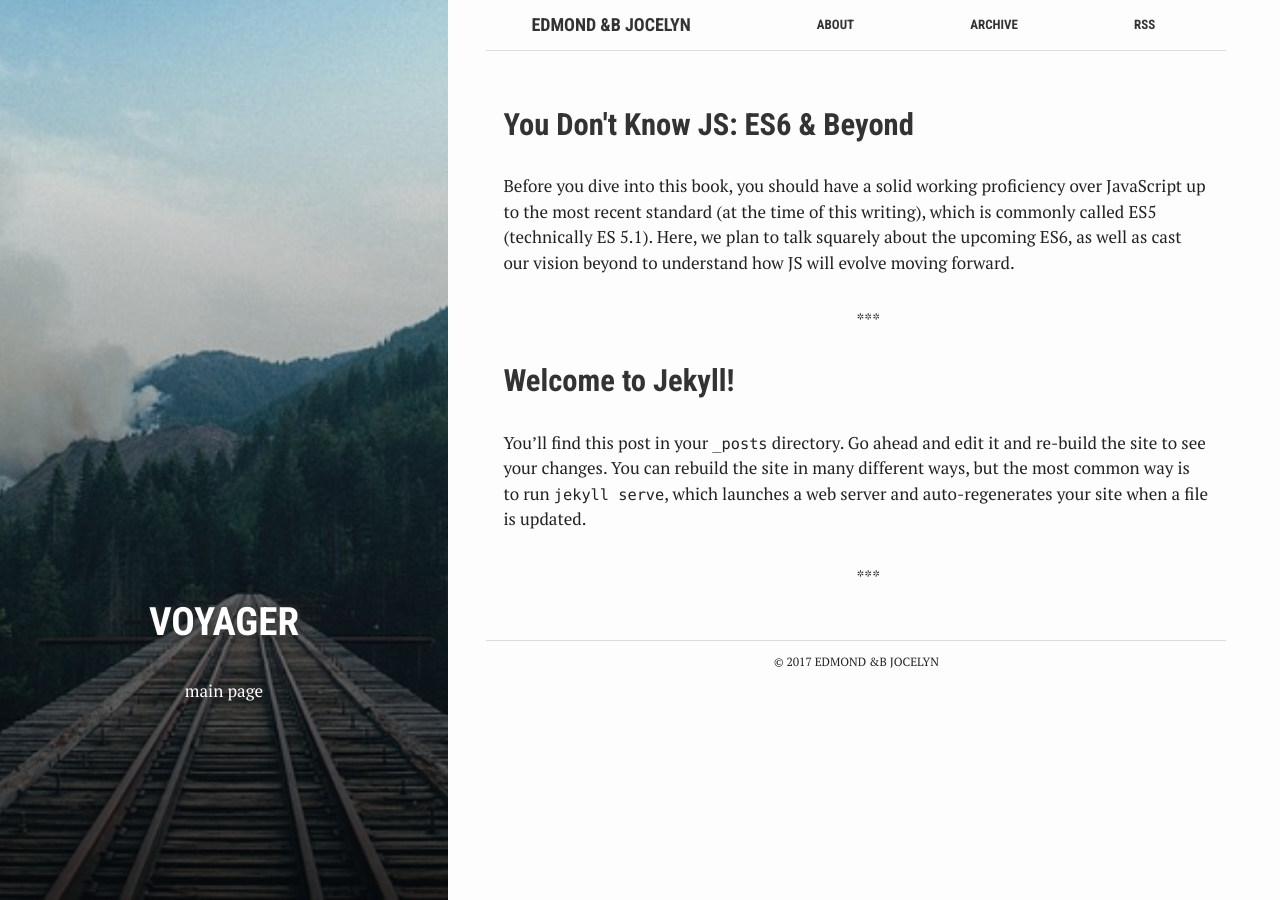
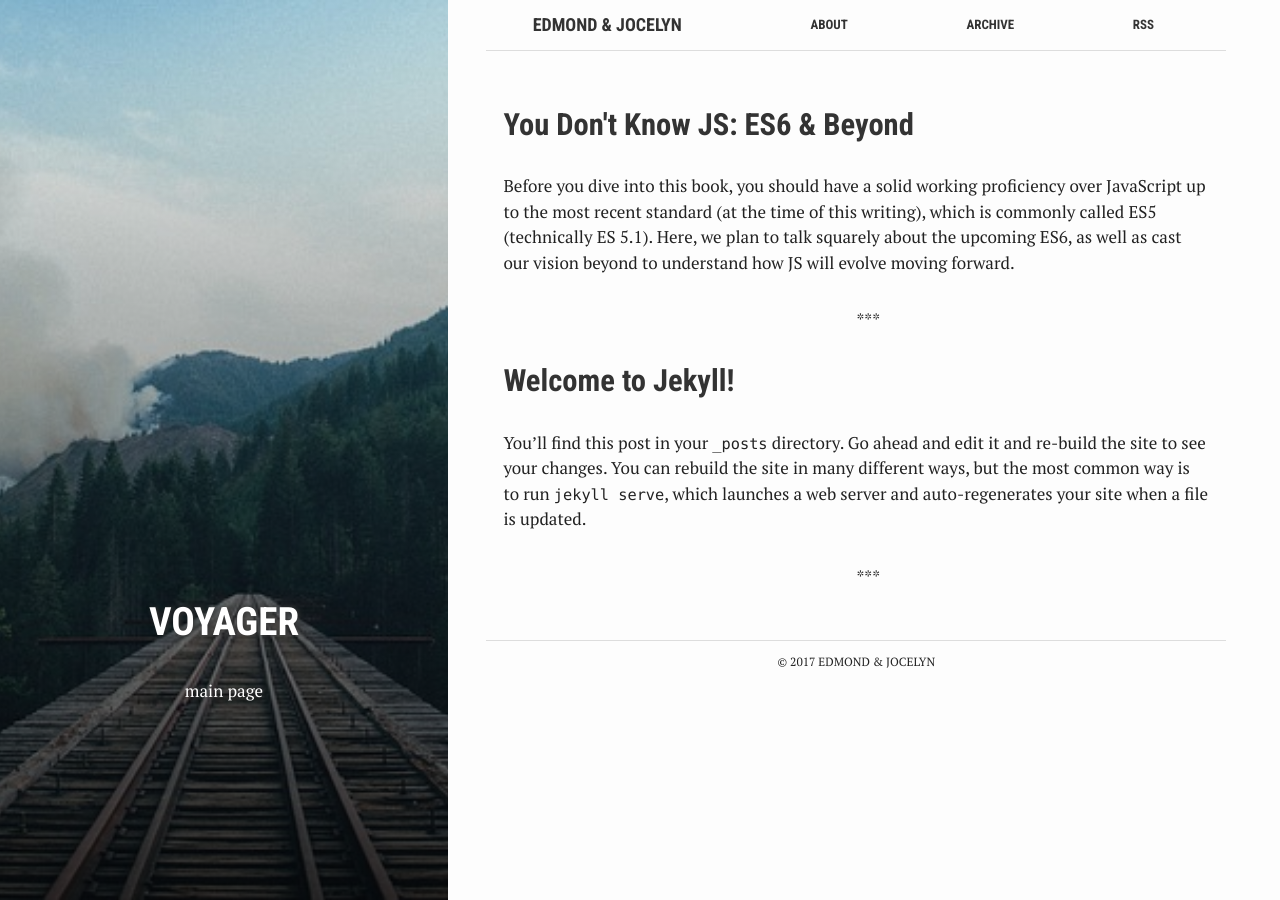
Before and after one commit to EdmondWang/EdmondWang.github.io, a Jekyll site: the page built from index.html, in a window 1280 px wide. Built offline with Jekyll 4.4.1, drawn with Linux system fonts in a browser that asks for light colours.

```diff
--- a/_config.yml
+++ b/_config.yml
@@ -6,7 +6,7 @@
 # 'jekyll serve'. If you change this file, please restart the server process.
 
 # Site settings
-title: Edmond &b Jocelyn
+title: Edmond & Jocelyn
 email: 644568491@qq.com
 description: > # To record any exicting, impressive and beautiful moment of our life.
 baseurl: "" # the subpath of your site, e.g. /blog
```
